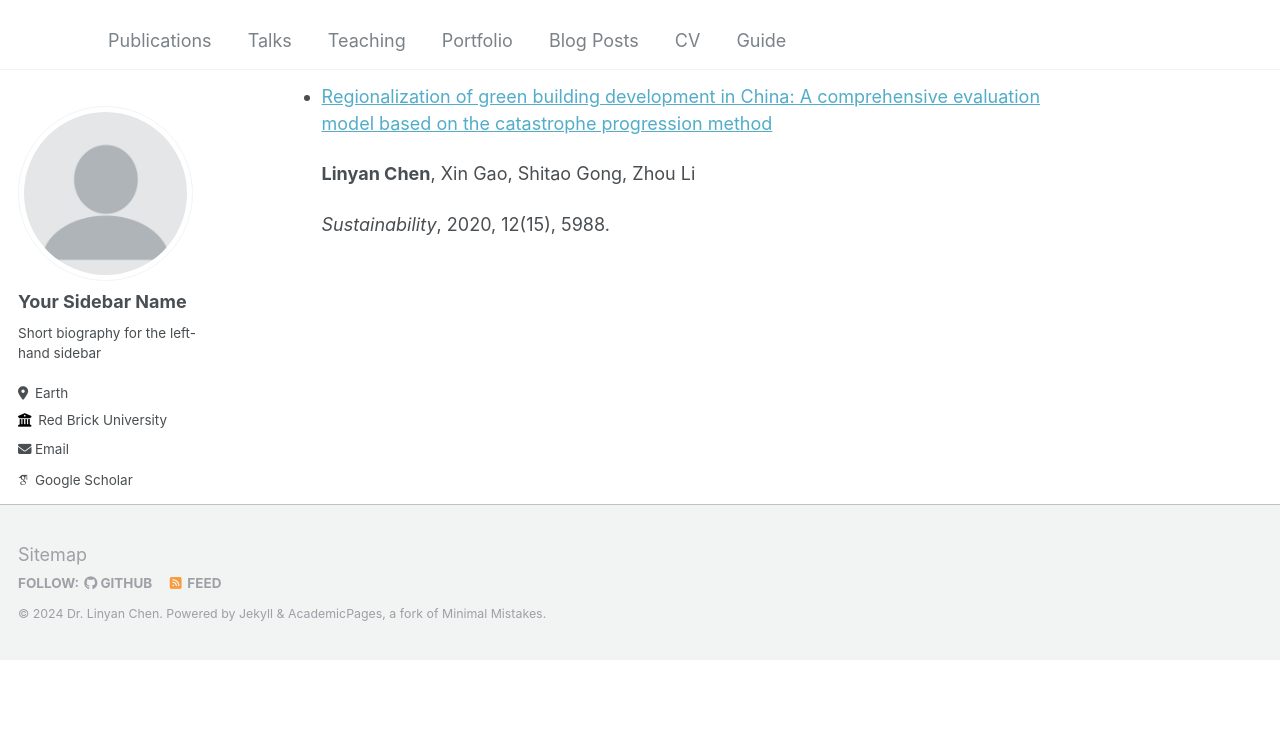
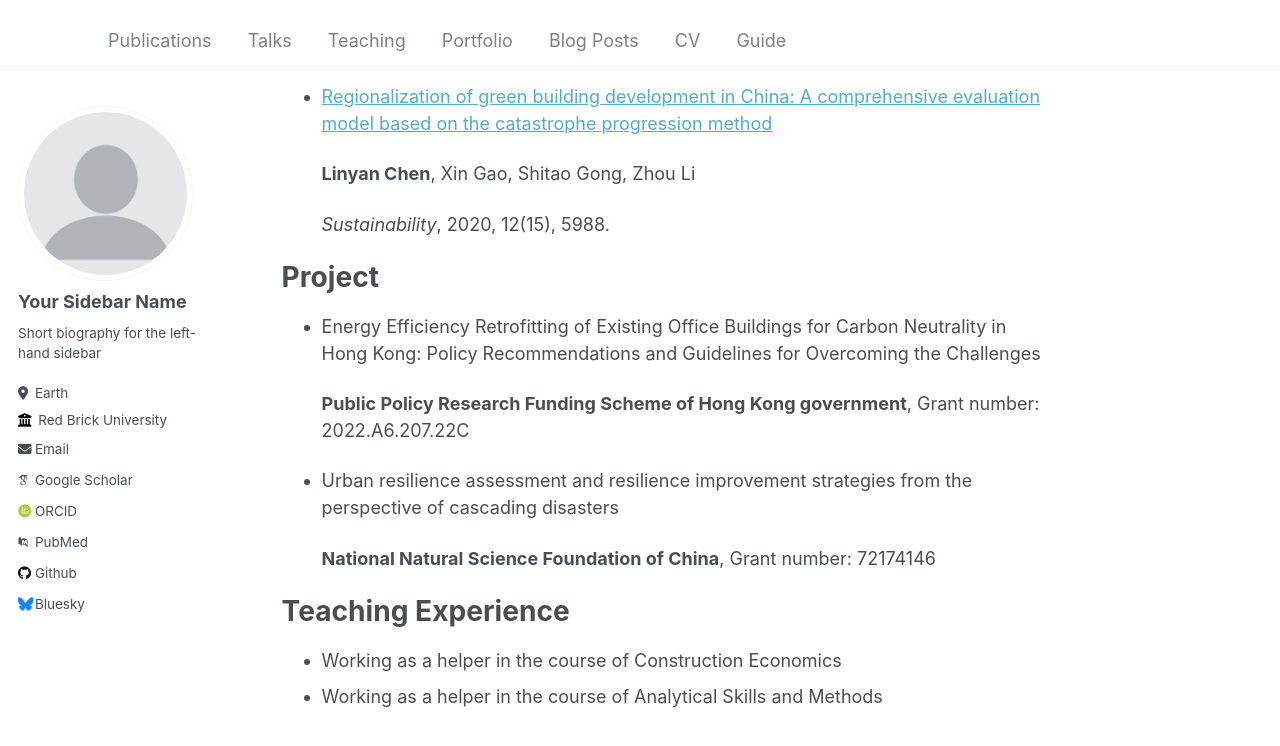
Before and after one commit to LynnChen1/LinyanChen, a Jekyll site: the page built from _pages/about.md, in a window 1280 px wide and 900 px high, scrolled down 1089 px. Shown: the top 746 px of the window. Built offline with Jekyll 4.4.1, drawn with Linux system fonts in a browser that asks for light colours; some web fonts are replaced; before the commit the page ends 1748 px from its top, so only the background shows below that.

Commit message:
Update about.md

```diff
--- a/_pages/about.md
+++ b/_pages/about.md
@@ -44,3 +44,18 @@ Main Publications
   **Linyan Chen**, Xin Gao, Shitao Gong, Zhou Li
 
   *Sustainability*, 2020, 12(15), 5988.
+
+Project
+===
+* Energy Efficiency Retrofitting of Existing Office Buildings for Carbon Neutrality in Hong Kong: Policy Recommendations and Guidelines for Overcoming the Challenges
+
+  **Public Policy Research Funding Scheme of Hong Kong government**, Grant number: 2022.A6.207.22C
+
+* Urban resilience assessment and resilience improvement strategies from the perspective of cascading disasters
+
+  **National Natural Science Foundation of China**, Grant number: 72174146
+
+Teaching Experience
+===
+* Working as a helper in the course of Construction Economics
+* Working as a helper in the course of Analytical Skills and Methods
```
